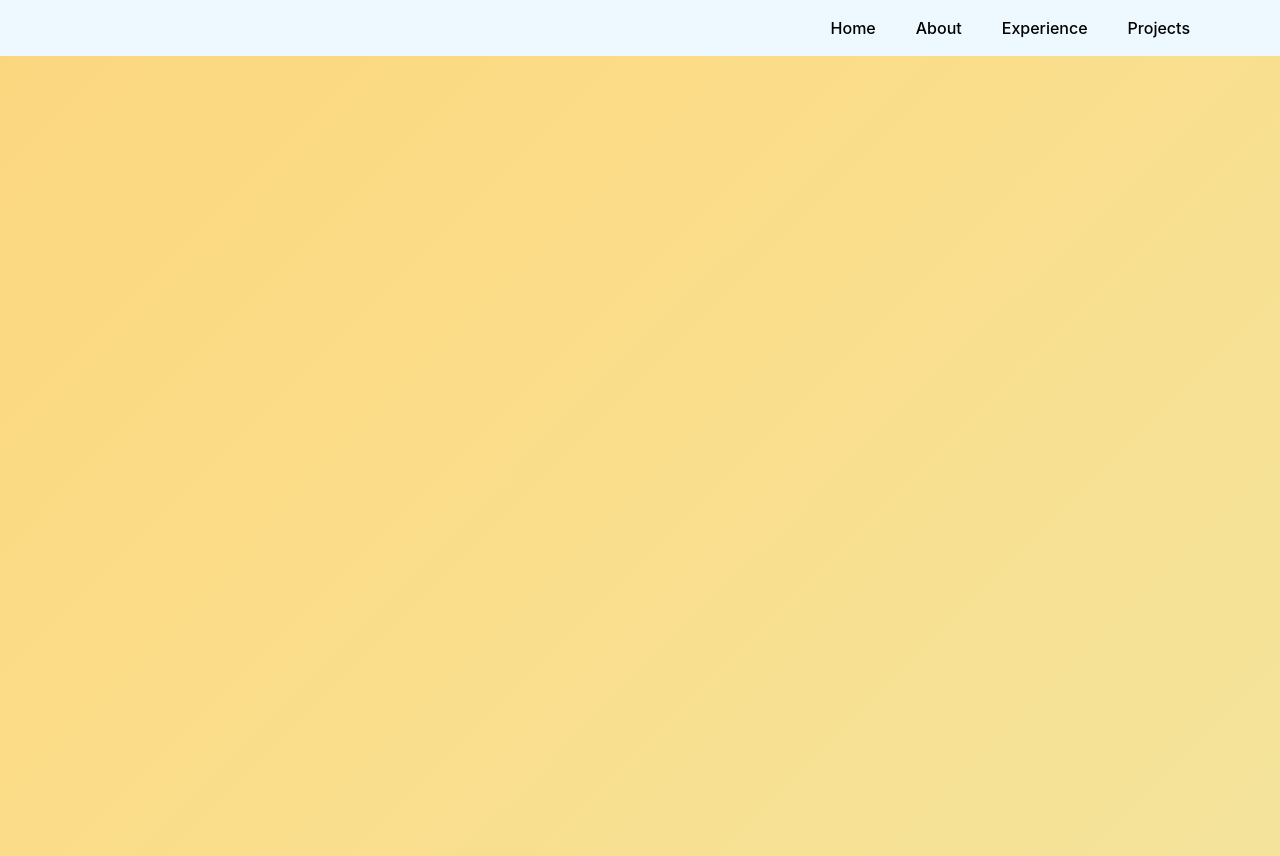
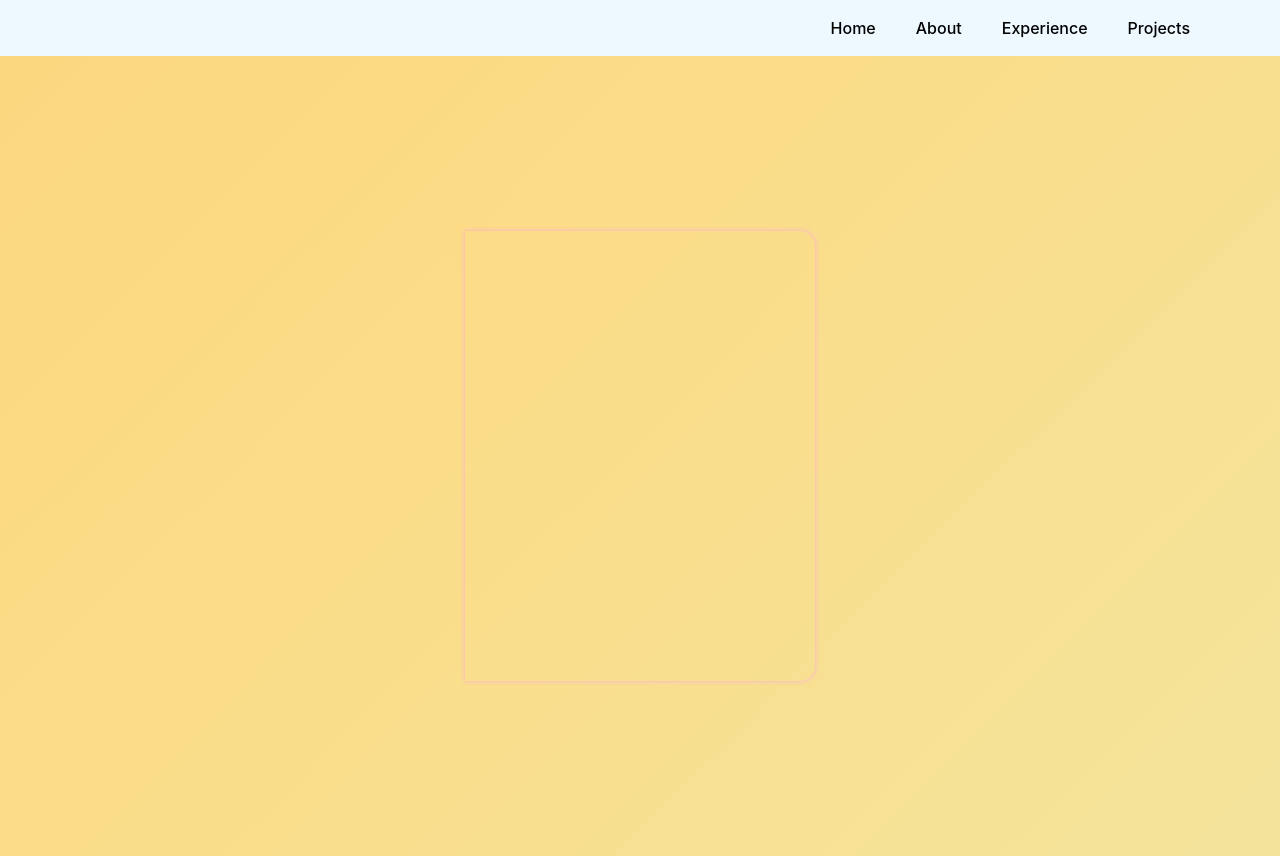
Before and after one commit to FernandesLaura0/personal-website-workshop, a React (Create React App) app: page /#/about in a window 1280 px wide. Built offline with nearby package versions, Linux system fonts and the light colour scheme.

Commit message:
creating book image

```diff
--- a/src/components/About.css
+++ b/src/components/About.css
@@ -10,22 +10,20 @@
 }
 
 .book {
-    text-align: center;
-    color: rgb(0, 0, 0);
-    max-width: 800px;
+    width: 350px;
+    height: 450px;
 }
 
-.cover {
-    font-size: 48px;
-    margin-bottom: 16px;
-    font-weight: bold;
+.cover, back-cover {
+    width: 100%;
+    height: 100%;
+    border-radius: 0 15px 15px 0;
+    box-shadow: 0 0 5px #ffadd6;
+    display: flex;
+    align-items: center;
+    justify-content: center;
 }
 
-.back-cover {
-    font-size: 32px;
-    margin-bottom: 32px;
-    font-weight: 300;
-}
 
 
 @media (max-width: 768px) {
```
